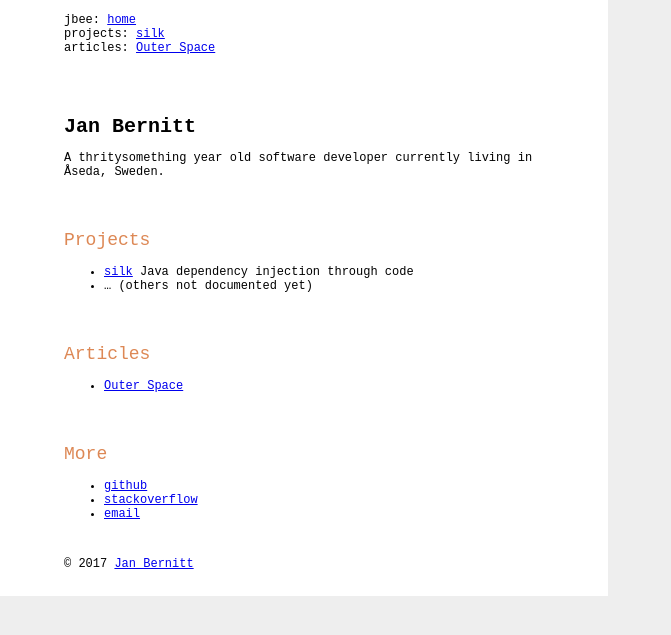
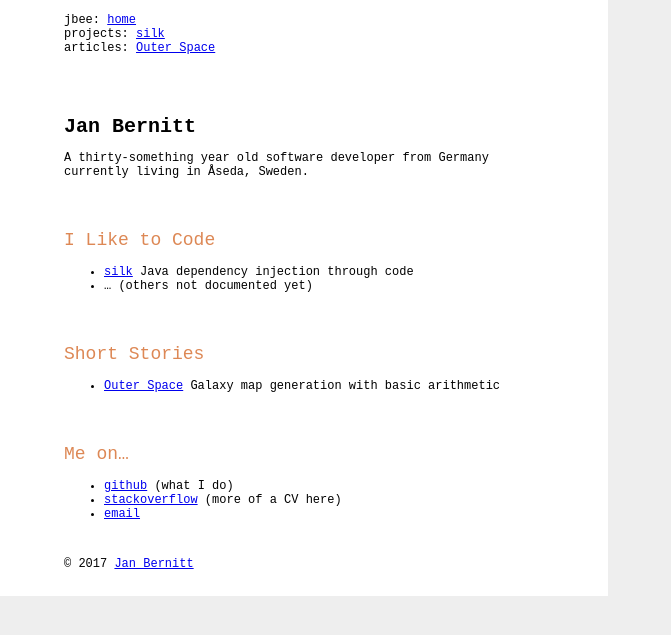
Before and after one commit to jbee/jbee.github.io, a Jekyll site: the page built from index.md, in a window 1280 px wide. Shown: the top 635 px of the page, without its empty margins (0-671 px from the left). Built offline with Jekyll 4.4.1, drawn with Linux system fonts in a browser that asks for light colours; some web fonts are replaced.

Commit message:
more text

```diff
--- a/index.md
+++ b/index.md
@@ -5,19 +5,19 @@ title: "Jan Bernitt"
 
 # Jan Bernitt
 
-A thritysomething year old software developer currently living in Åseda, Sweden.
+A thirty-something year old software developer from Germany currently living in Åseda, Sweden.
 
-## Projects
+## I Like to Code
 
 * [silk](http://jbee.github.io/silk/) Java dependency injection through code
 * ... (others not documented yet)
 
-## Articles
+## Short Stories
 
-* [Outer Space](game.html)
+* [Outer Space](game.html) Galaxy map generation with basic arithmetic
 
-## More
+## Me on...
 
-* [github](https://github.com/jbee)
-* [stackoverflow](https://stackoverflow.com/users/story/8785454)
+* [github](https://github.com/jbee) (what I do)
+* [stackoverflow](https://stackoverflow.com/users/story/8785454) (more of a CV here)
 * [email](mailto:jaanbernitt+jbee.se@gmail.com)
```
